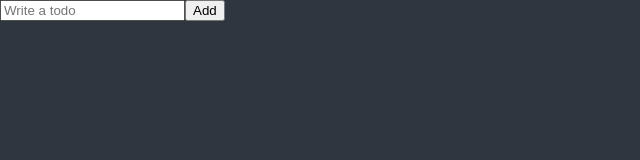
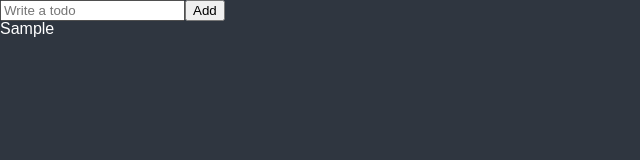
Before and after one commit to JHKIMS/recap-recoil, a React (Create React App) app: page / in a window 1280 px wide. Both pictures are taken after typing "Sample" into the empty fields and a click on the button "Add". Shown: the top 160 px of the page, without its empty margins (0-640 px from the left). Built offline with nearby package versions, Linux system fonts and the light colour scheme.

Commit message:
Recap-Recoil useRecoilState사용해서 Todo추가

```diff
--- a/src/Components/ToDoList.tsx
+++ b/src/Components/ToDoList.tsx
@@ -1,12 +1,25 @@
 import { useForm } from "react-hook-form";
+import { atom, useRecoilState, useRecoilValue, useSetRecoilState } from "recoil";
+
+const todoState = atom<ITodo[]>({
+  key: "todo",
+  default: [],
+})
 
 interface IForm {
   todo: string;
 }
+interface ITodo{
+  text: string;
+  id: number;
+  category: "TO_DO" | "DOING" | "DONE";
+}
 
 function ToDoList() {
+  const [todos, setTodos] = useRecoilState(todoState);
   const { register, handleSubmit, setValue } = useForm<IForm>({});
-  const handleValid = (data: IForm) => {
+  const handleValid = ({todo}: IForm) => {
+    setTodos(oldTodos=>[{text:todo, id:Date.now(), category:"TO_DO"},...oldTodos]);
     setValue("todo","");
   };
   return (
@@ -20,6 +33,11 @@
         />
         <button>Add</button>
       </form>
+      <ul>
+        {todos.map((todo)=>(
+          <li key={todo.id}>{todo.text}</li>
+        ))}
+      </ul>
     </div>
   );
 }
```
